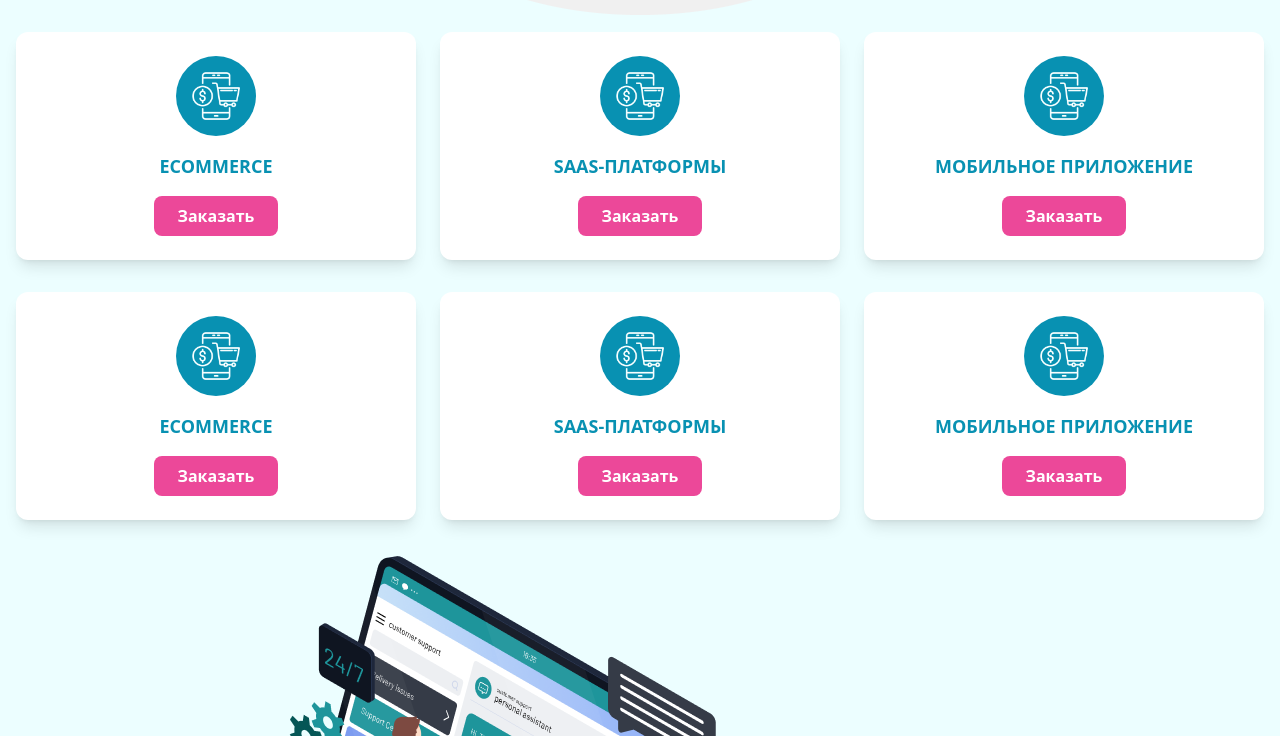
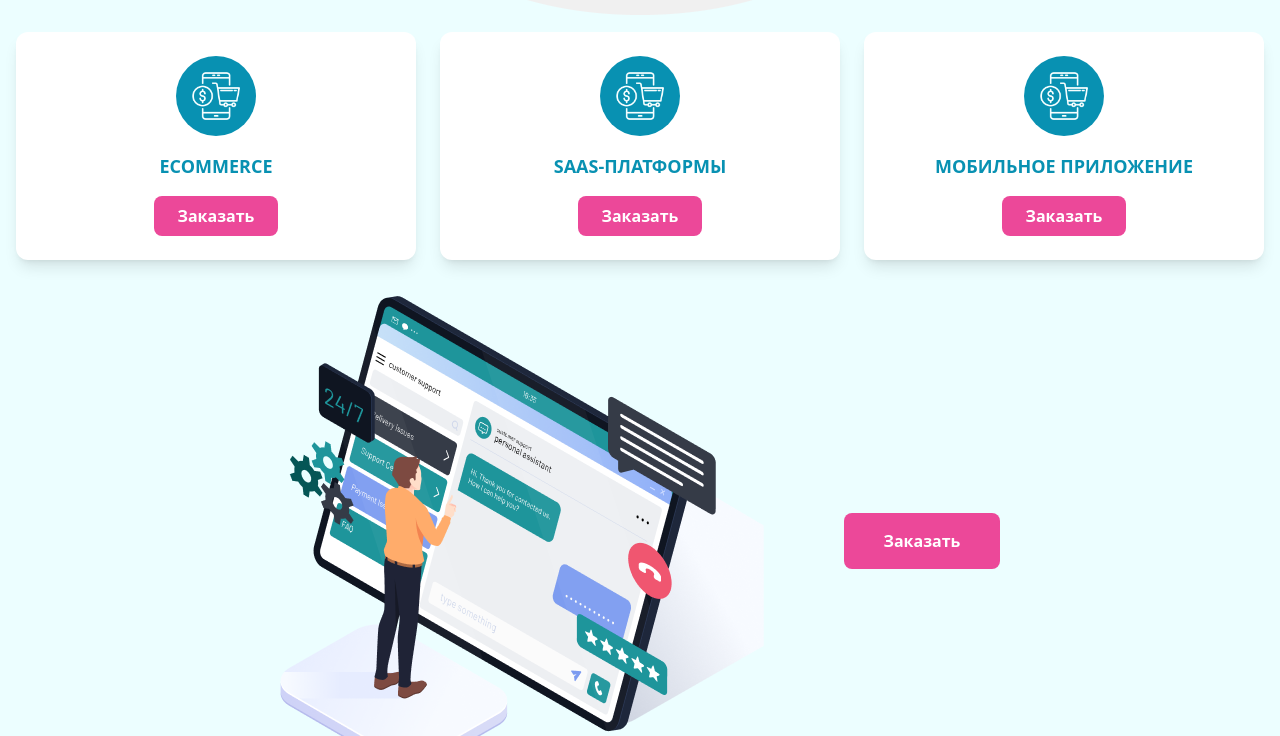
Before and after one commit to jasmina001/Site_ProductFit, a website: page public/main.html in a window 1280 px wide. Shown: the part 579-1315 px from the top of the page. Drawn offline with nearby package versions, Linux system fonts and the light colour scheme.

```diff
--- a/public/main.html
+++ b/public/main.html
@@ -106,35 +106,7 @@
         </div>
     </div>
     <!-- Cards container -->
-    <div class="max-w-7xl mx-auto p-4 grid grid-cols-1 sm:grid-cols-2 lg:grid-cols-3 gap-6">
-        <!-- Card 1 -->
-        <div class="bg-white shadow-lg rounded-xl p-6 flex flex-col items-center">
-            <div class="bg-cyan-600 p-4 rounded-full">
-                <img src="/assets/Group (7).png" alt="Ecommerce" class="w-12 h-12">
-            </div>
-            <h3 class="text-cyan-600 font-bold text-lg mt-4">ECOMMERCE</h3>
-            <button class="mt-4 bg-pink-500 text-white font-semibold px-6 py-2 rounded-lg">Заказать</button>
-        </div>
 
-        <!-- Card 2 -->
-        <div class="bg-white shadow-lg rounded-xl p-6 flex flex-col items-center">
-            <div class="bg-cyan-600 p-4 rounded-full">
-                <img src="/assets/Group (7).png" alt="SAAS Platform" class="w-12 h-12">
-            </div>
-            <h3 class="text-cyan-600 font-bold text-lg mt-4">SAAS-ПЛАТФОРМЫ</h3>
-            <button class="mt-4 bg-pink-500 text-white font-semibold px-6 py-2 rounded-lg">Заказать</button>
-        </div>
-
-        <!-- Add more cards as needed -->
-        <!-- Example for Mobile App -->
-        <div class="bg-white shadow-lg rounded-xl p-6 flex flex-col items-center">
-            <div class="bg-cyan-600 p-4 rounded-full">
-                <img src="/assets/Group (7).png" alt="Mobile App" class="w-12 h-12">
-            </div>
-            <h3 class="text-cyan-600 font-bold text-lg mt-4">МОБИЛЬНОЕ ПРИЛОЖЕНИЕ</h3>
-            <button class="mt-4 bg-pink-500 text-white font-semibold px-6 py-2 rounded-lg">Заказать</button>
-        </div>
-    </div>
 
     <div class="container mx-auto flex justify-center items-center gap-20 mt-5 flex-wrap">
         <div>
```
